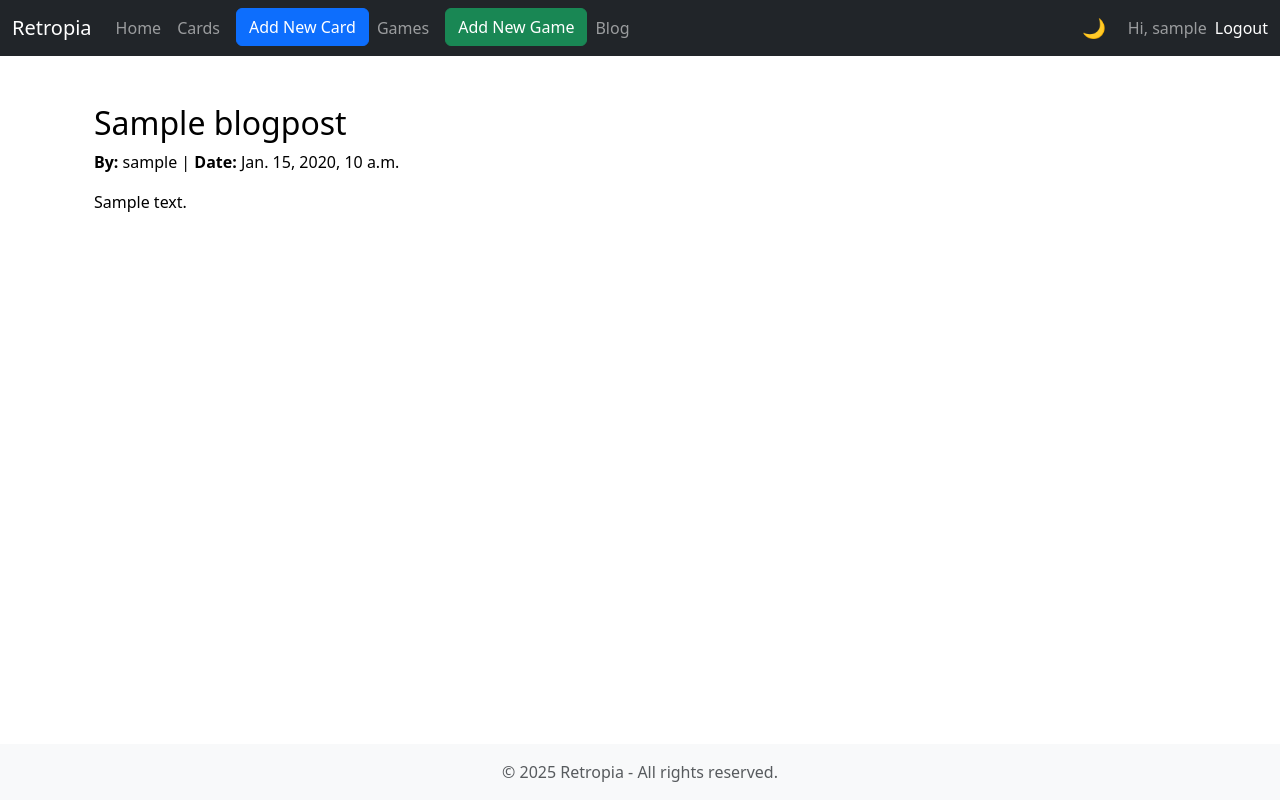
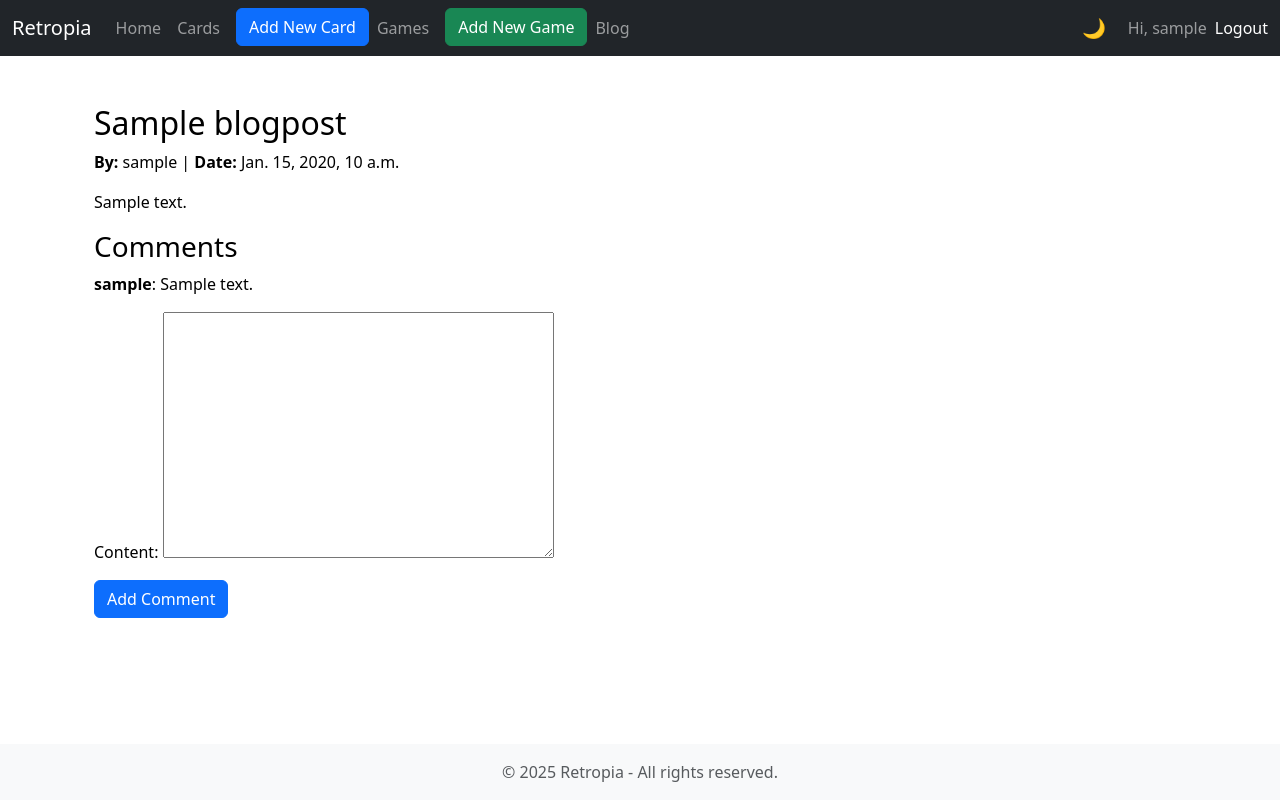
Before and after one commit to mbe645/retropia, a Django app: page /blog/1/ in a window 1280 px wide. Run offline with Django 5.2, Linux system fonts and the light colour scheme; a user stored in the database is signed in; tables that the repository leaves empty hold one stand-in row (values such as "Sample post"); parts of the project's set-up code (start-up, migrations or seed data) failed here and were passed over.

Commit message:
Feature: enable comments on blog posts with BlogComment model and form

```diff
--- a/blog/forms.py
+++ b/blog/forms.py
@@ -1,7 +1,12 @@
 from django import forms
-from .models import BlogPost
+from .models import BlogPost, BlogComment
 
 class BlogPostForm(forms.ModelForm):
     class Meta:
         model = BlogPost
         fields = ['title', 'content']
+
+class BlogCommentForm(forms.ModelForm):
+    class Meta:
+        model = BlogComment
+        fields = ['content']
--- a/blog/models.py
+++ b/blog/models.py
@@ -13,3 +13,9 @@ class BlogPost(models.Model):
 
     def get_absolute_url(self):
         return reverse('blogpost-detail', args=[str(self.id)])
+
+class BlogComment(models.Model):
+    blog = models.ForeignKey(BlogPost, on_delete=models.CASCADE, related_name='comments')
+    user = models.ForeignKey(User, on_delete=models.CASCADE)
+    content = models.TextField()
+    created_at = models.DateTimeField(auto_now_add=True)
--- a/blog/views.py
+++ b/blog/views.py
@@ -2,7 +2,7 @@ from django.http import HttpResponse
 from django.shortcuts import render, redirect, get_object_or_404
 from django.contrib.auth.decorators import login_required
 from .models import BlogPost
-from .forms import BlogPostForm
+from .forms import BlogPostForm, BlogCommentForm
 from django.http import HttpResponseForbidden
 from comments.models import Comment
 from comments.forms import CommentForm
@@ -54,4 +54,19 @@ def blog_list(request):
 
 def blog_detail(request, pk):
     post = get_object_or_404(BlogPost, pk=pk)
-    return render(request, 'blog/blog_detail.html', {'post': post})
+    comments = post.comments.all()
+    if request.method == 'POST':
+        form = BlogCommentForm(request.POST)
+        if form.is_valid():
+            comment = form.save(commit=False)
+            comment.user = request.user
+            comment.blog = post
+            comment.save()
+            return redirect('blog:blog-detail', pk=pk)
+    else:
+        form = BlogCommentForm()
+    return render(request, 'blog/blog_detail.html', {
+        'post': post,
+        'form': form,
+        'comments': comments,
+    })
--- a/templates/blog/blog_detail.html
+++ b/templates/blog/blog_detail.html
@@ -4,5 +4,22 @@
     <h2>{{ post.title }}</h2>
     <p><strong>By:</strong> {{ post.author.username }} | <strong>Date:</strong> {{ post.created_at }}</p>
     <p>{{ post.content }}</p>
+
+    <h3>Comments</h3>
+    {% for comment in comments %}
+      <p><strong>{{ comment.user.username }}</strong>: {{ comment.content }}</p>
+    {% empty %}
+      <p>No comments yet.</p>
+    {% endfor %}
+
+    {% if user.is_authenticated %}
+      <form method="post">
+        {% csrf_token %}
+        {{ form.as_p }}
+        <button class="btn btn-primary">Add Comment</button>
+      </form>
+    {% else %}
+      <p><a href="{% url 'accounts:login' %}">Log in</a> to comment.</p>
+    {% endif %}
   </div>
 {% endblock %}
```
